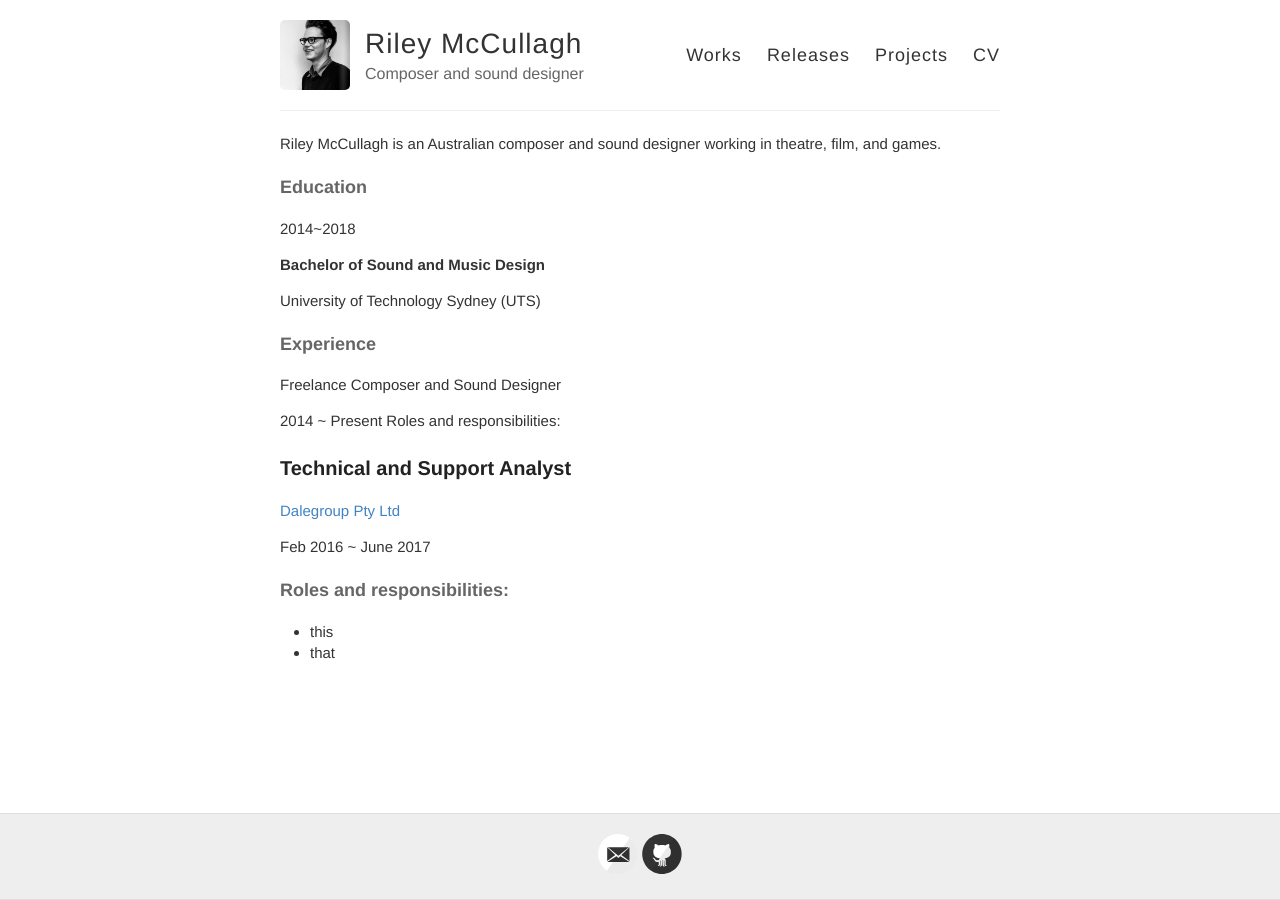
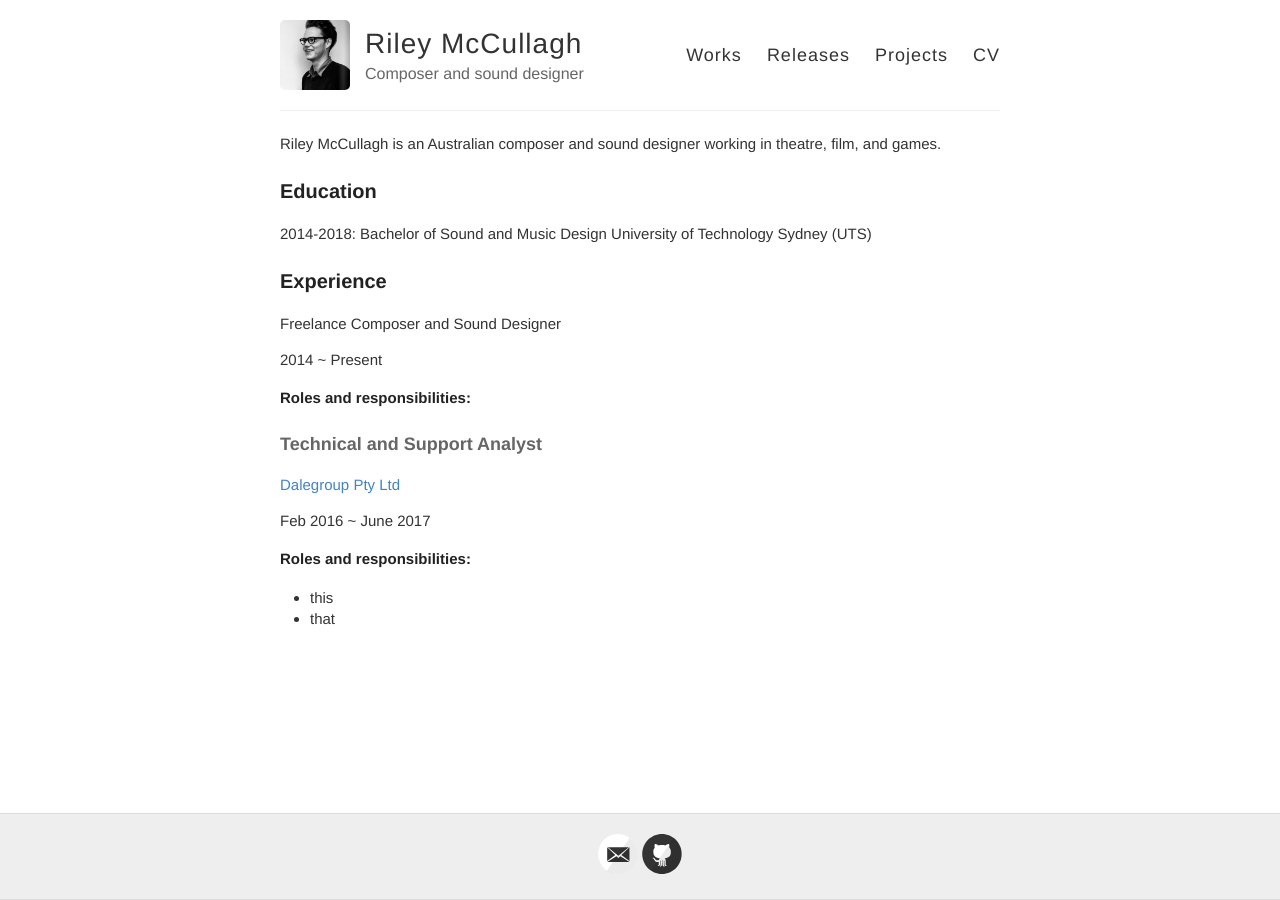
Before and after one commit to rileymccullagh/portfolio, a Jekyll site: the page built from docs/cv.md, in a window 1280 px wide. Built offline with Jekyll 4.4.1, drawn with Linux system fonts in a browser that asks for light colours; some of the changed lines change nothing that is shown.

Commit message:
headering

```diff
--- a/docs/cv.md
+++ b/docs/cv.md
@@ -5,30 +5,27 @@ permalink: /cv/
 
 Riley McCullagh is an Australian composer and sound designer working in theatre, film, and games.
 
-#### Education
+### Education
 
-2014~2018
-
-**Bachelor of Sound and Music Design**
-
+2014-2018: Bachelor of Sound and Music Design
 University of Technology Sydney (UTS)
 
 
 
-#### Experience
+### Experience
 
 Freelance Composer and Sound Designer
 
 2014 ~ Present
-Roles and responsibilities:
+##### Roles and responsibilities:
 
 
-### Technical and Support Analyst
+#### Technical and Support Analyst
 
 [Dalegroup Pty Ltd](http://dalegroup.net/)
 
 Feb 2016 ~ June 2017
 
-#### Roles and responsibilities:
+##### Roles and responsibilities:
   - this
   - that
```
